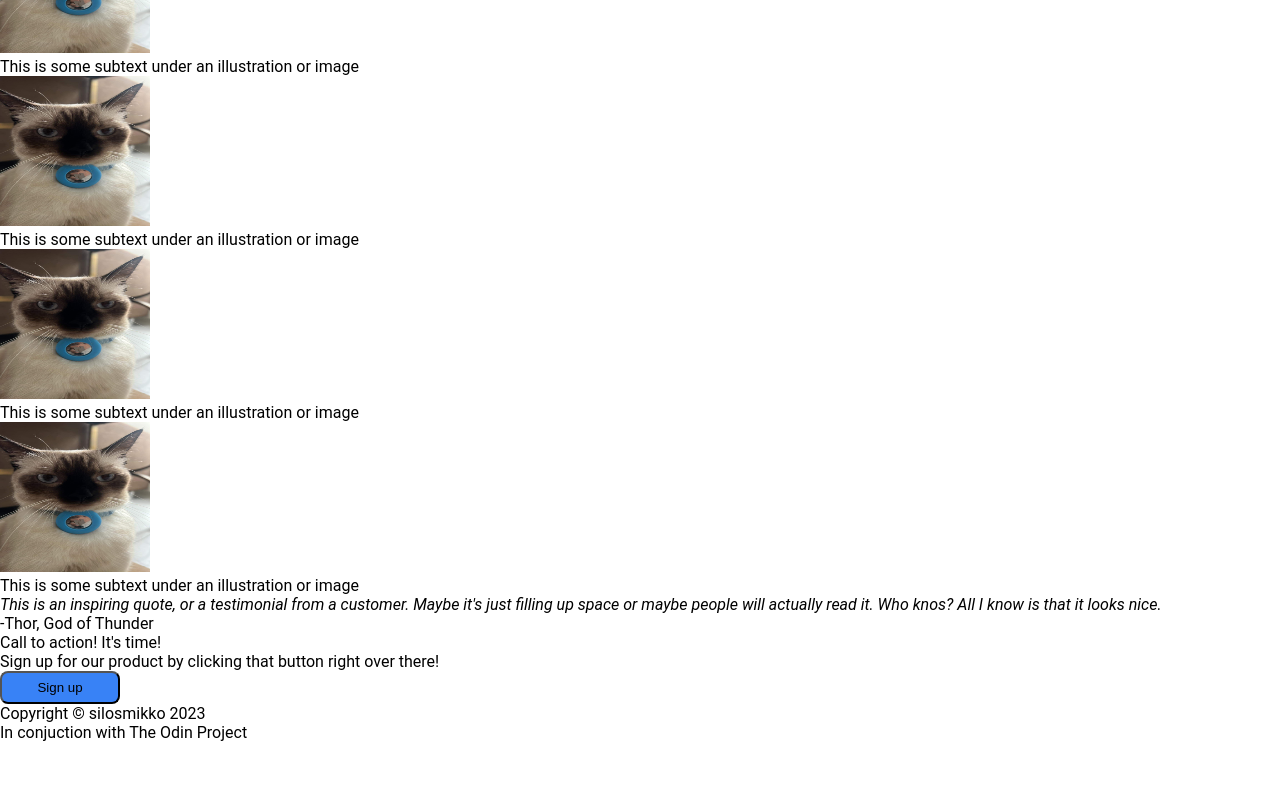
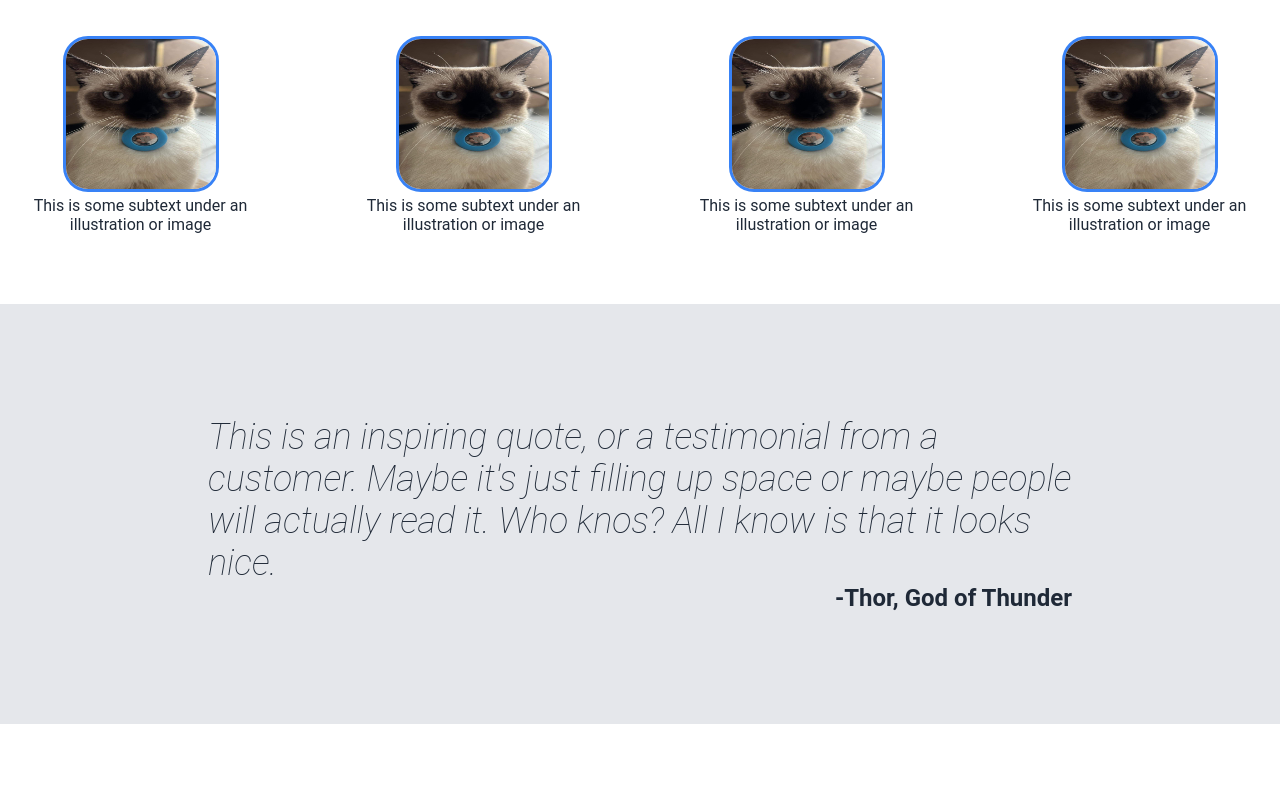
Before and after one commit to silosmikko/landing-page, a plain HTML site: page index.html in a window 1280 px wide. Shown: the part 587-1388 px from the top of the page. Before the commit the page ends 1329 px from the top, so only its background shows below. Drawn offline with Linux system fonts and the light colour scheme.

Commit message:
Finalized Code Need To Fix Content

```diff
--- a/index.html
+++ b/index.html
@@ -16,9 +16,9 @@
     </div>
         <div class="right">
             <ul>
-            <li><a href="google.com">Link one</a></li>
-            <li><a href="google.com">Link two</a></li>
-            <li><a href="google.com">Link three</a></li>
+            <li><a href="https://www.google.com">Link one</a></li>
+            <li><a href="https://www.google.com">Link two</a></li>
+            <li><a href="https://www.google.com">Link three</a></li>
             </ul>
         </div>
     </div>
@@ -27,7 +27,7 @@
             <div class="left">
                 <div class="hero">This Website is awesome</div>
                 <div class="secondary">This website has some subtext that goes under the main title. It's a smatter font and the color is lower contrasts.</div>
-                <button class="signup" a href="google.com">Sign Up</button>
+                <button class="signup"><a href="https://www.google.com">Sign Up</a></button>
              </div>
 
             <div class="right">
@@ -39,22 +39,22 @@
     </header>
 
     <main>
-    <div class="container">
         <div class="info-hero">Some random information.</div>
+        <div class="container">
         <div class="info">
-            <img src="images/angry.jpg" alt="angry" height="150" width="150">
+            <img class="info-photo" src="images/angry.jpg" alt="angry" height="150" width="150">
             <div class="text">This is some subtext under an illustration or image</div>
         </div>
         <div class="info">
-            <img src="images/angry.jpg" alt="angry" height="150" width="150">
+            <img class="info-photo" src="images/angry.jpg" alt="angry" height="150" width="150">
             <div class="text">This is some subtext under an illustration or image</div>
         </div>
         <div class="info">
-            <img src="images/angry.jpg" alt="angry" height="150" width="150">
+            <img class="info-photo" src="images/angry.jpg" alt="angry" height="150" width="150">
             <div class="text">This is some subtext under an illustration or image</div>
         </div>
         <div class="info">
-            <img src="images/angry.jpg" alt="angry" height="150" width="150">
+            <img class="info-photo" src="images/angry.jpg" alt="angry" height="150" width="150">
             <div class="text">This is some subtext under an illustration or image</div>
         </div>
     </div>
@@ -67,10 +67,12 @@
 
     <div class="sign-up">
         <div class="container-second">
+            <div class="left">
             <div class="callto-hero">Call to action! It's time!</div>
-            <div class="callto-secondary">Sign up for our product by clicking that button right over there!</div>
+            <div class="secondary">Sign up for our product by clicking that button right over there!</div>
+            </div>
             <div class="right">
-                <button class="signup">Sign up</button>
+                <button class="signup"><a href="https://www.google.com">Sign up</a></button>
             </div>
         </div>
     </div>
--- a/styles.css
+++ b/styles.css
@@ -6,7 +6,9 @@
 body {
   font-family: 'Roboto', sans-serif;
 }
+
 /* Header */
+
 header {
   background-color: #1f2937;
   padding: 100px;
@@ -39,7 +41,9 @@ header {
   color: #E5e7eb;
   text-decoration: none;
 }
+
 /* Welcome */
+
 .hero {
   font-size: 48px;
   font-weight: 900;
@@ -86,3 +90,93 @@ button {
   flex-shrink: 0;
   width: 50%;
 }
+
+/*INFO*/
+
+.container {
+  display: flex;
+  justify-content: center;
+  gap: 52px;
+  text-align: center;
+  color: #1f2937;
+  margin-bottom: 70px;
+}
+
+.info-hero {
+font-size: 36px;
+font-weight: 900px;
+color: #1f2937;
+margin-top: 52px;
+margin-bottom: 52px;
+text-align: center;
+}
+
+.info-photo {
+  border-radius: 25px;
+  border: 3px solid #3882F6;
+}
+
+/*QUOTE*/
+
+.quote {
+  display: flex;
+  flex-direction: column;
+  justify-content: center;
+  background-color: #E5e7eb;
+  padding: 7em 13em;
+}
+
+.quote p {
+  align-self: flex-end;
+  font-weight: bolder;
+  font-size: 24px;
+  color: #1f2937;
+}
+
+.quote em {
+  font-size: 36px;
+  font-weight: 100;
+  color: #1f2937;
+}
+
+/*Sign-UP*/
+
+.sign-up {
+  display:flex;
+  justify-content: center;
+  align-items: center;
+  padding: 5em 13em;
+}
+
+.container-second {
+  display: flex;
+  justify-content: space-around;
+  align-items: center;
+  background-color: #3882F6;
+  padding: 3em;
+  width: 100%;
+  border-radius: 10px;
+}
+
+.signup {
+  border: 1px solid #FFF;
+  color: #FFF;
+}
+
+.callto-hero {
+  font-size: 24px;
+  color: #FFF;
+  font-weight: 900;
+}
+
+/*Footer*/
+
+footer {
+  background-color: #1f2937;
+  color: #FFF;
+  display: flex;
+  flex-direction: column;
+  justify-content: center;
+  align-items: center;
+  padding: 1em 0;
+}
```
